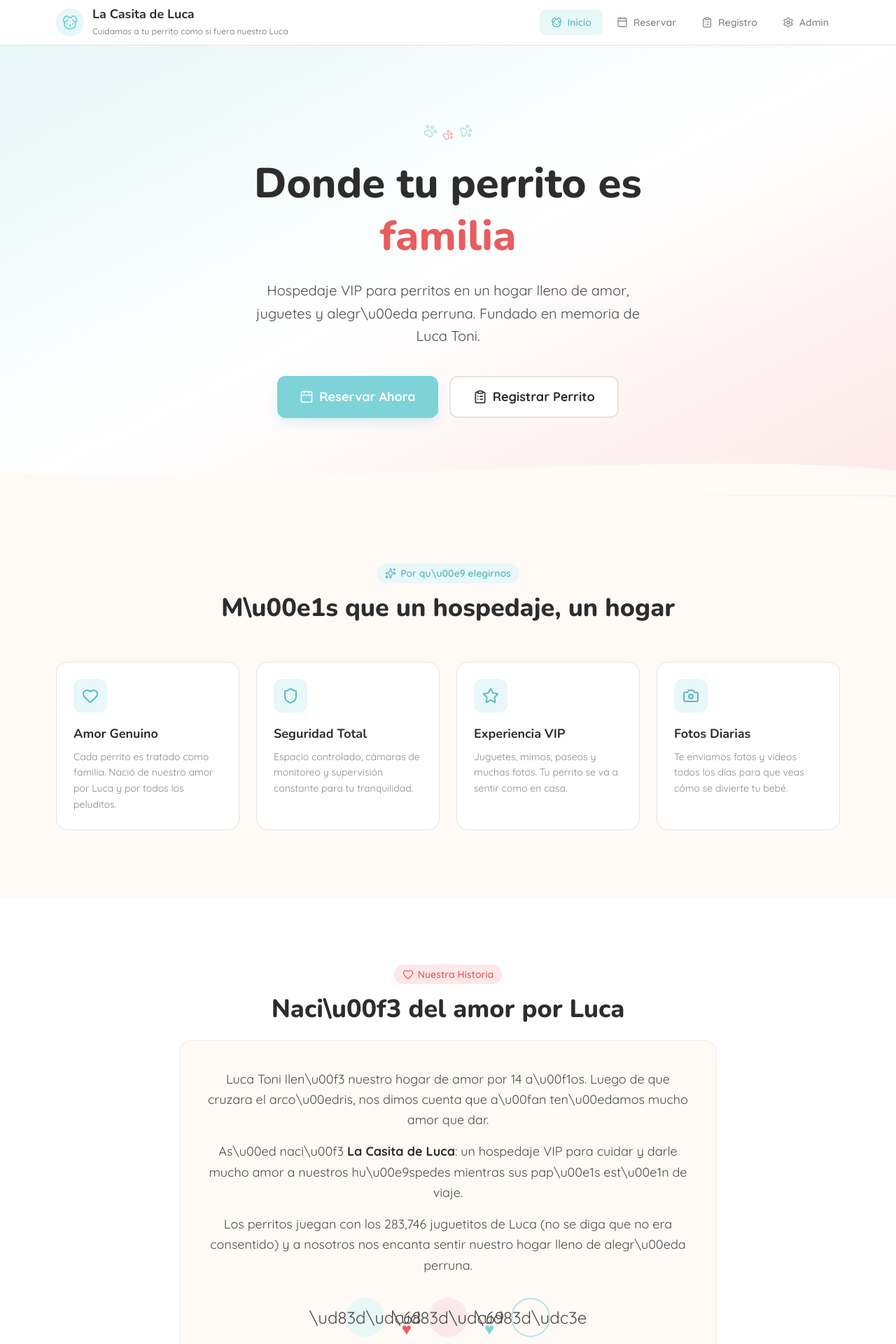
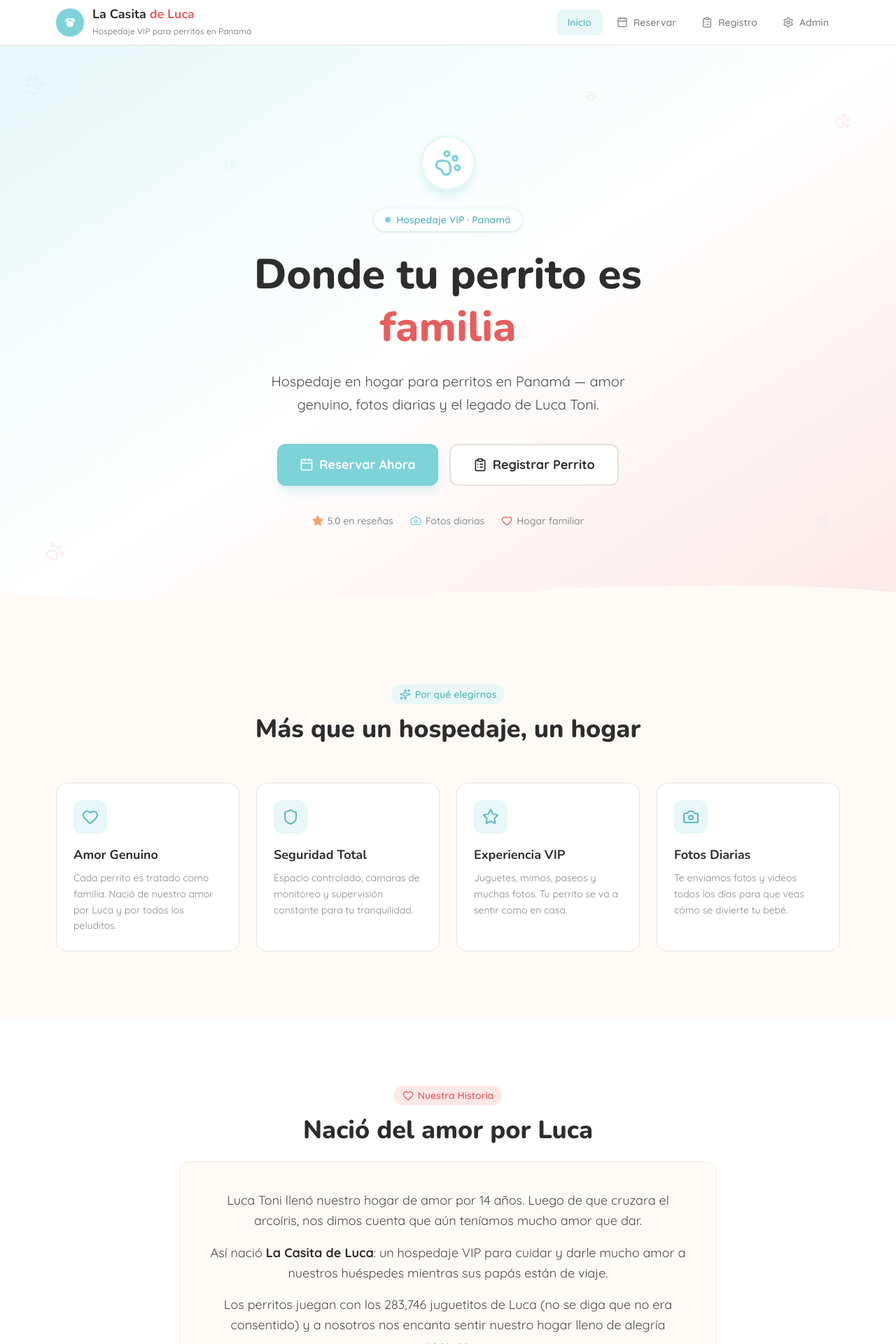
Before and after one commit to jefferygyamerah/casita-de-luca, a React (Vite) app: page / in a window 1280 px wide. Shown: the top 1920 px of the page at 70% size. Built offline with nearby package versions, Linux system fonts and the light colour scheme.

Commit message:
style: brand sync + hero redesign — paw logo, font preconnect, trust signals

```diff
--- a/index.html
+++ b/index.html
@@ -4,6 +4,9 @@
     <meta charset="UTF-8" />
     <link rel="icon" type="image/svg+xml" href="/favicon.svg" />
     <meta name="viewport" content="width=device-width, initial-scale=1.0" />
+    <link rel="preconnect" href="https://fonts.googleapis.com" />
+    <link rel="preconnect" href="https://fonts.gstatic.com" crossorigin />
+    <link href="https://fonts.googleapis.com/css2?family=Nunito:wght@400;500;600;700;800;900&family=Quicksand:wght@400;500;600;700&display=swap" rel="stylesheet" />
     <meta name="description" content="La Casita de Luca — Hospedaje VIP para perritos en Panamá. Cuidamos a tu perrito como si fuera nuestro Luca. Fotos diarias, amor genuino y seguridad total." />
     <meta name="theme-color" content="#7DD3D8" />
     <meta property="og:type" content="website" />
--- a/src/components/Layout.jsx
+++ b/src/components/Layout.jsx
@@ -1,13 +1,25 @@
 import { Outlet, Link, useLocation } from 'react-router-dom'
-import { Dog, Calendar, ClipboardList, Settings, Menu, X } from 'lucide-react'
+import { Calendar, ClipboardList, Settings, Menu, X } from 'lucide-react'
 import { useState, useEffect, useRef } from 'react'
 
 const navLinks = [
-  { to: '/', label: 'Inicio', icon: Dog },
+  { to: '/', label: 'Inicio' },
   { to: '/reservar', label: 'Reservar', icon: Calendar },
   { to: '/registro', label: 'Registro', icon: ClipboardList },
   { to: '/admin', label: 'Admin', icon: Settings },
 ]
+
+function PawLogo({ className = '' }) {
+  return (
+    <svg xmlns="http://www.w3.org/2000/svg" viewBox="0 0 32 32" fill="none" className={className} aria-hidden="true">
+      <ellipse cx="16" cy="19" rx="7" ry="6" fill="currentColor" />
+      <ellipse cx="9" cy="12" rx="3" ry="2.5" fill="currentColor" />
+      <ellipse cx="23" cy="12" rx="3" ry="2.5" fill="currentColor" />
+      <ellipse cx="12.5" cy="9.5" rx="2.8" ry="2.3" fill="currentColor" />
+      <ellipse cx="19.5" cy="9.5" rx="2.8" ry="2.3" fill="currentColor" />
+    </svg>
+  )
+}
 
 export default function Layout() {
   const location = useLocation()
@@ -34,16 +46,16 @@ export default function Layout() {
     <div className="min-h-screen flex flex-col">
       <header className="bg-white border-b border-border sticky top-0 z-50" ref={menuRef}>
         <div className="max-w-6xl mx-auto px-4 h-16 flex items-center justify-between">
-          <Link to="/" className="flex items-center gap-3 no-underline">
-            <div className="w-10 h-10 bg-tealLight rounded-full flex items-center justify-center">
-              <Dog className="w-6 h-6 text-teal" />
+          <Link to="/" className="flex items-center gap-3 no-underline group">
+            <div className="w-10 h-10 bg-teal rounded-full flex items-center justify-center shadow-sm shadow-teal/30 group-hover:bg-tealDark transition-colors">
+              <PawLogo className="w-6 h-6 text-white" />
             </div>
             <div>
               <span className="font-heading font-bold text-lg text-charcoal leading-tight block">
-                La Casita de Luca
+                La Casita <span className="text-coral">de Luca</span>
               </span>
               <span className="text-xs text-mutedText font-medium">
-                Cuidamos a tu perrito como si fuera nuestro Luca
+                Hospedaje VIP para perritos en Panamá
               </span>
             </div>
           </Link>
@@ -61,7 +73,7 @@ export default function Layout() {
                       : 'text-mutedText hover:bg-bgGray hover:text-charcoal'
                   }`}
                 >
-                  <Icon className="w-4 h-4" />
+                  {Icon && <Icon className="w-4 h-4" />}
                   {label}
                 </Link>
               )
@@ -94,7 +106,7 @@ export default function Layout() {
                       : 'text-mutedText hover:bg-bgGray hover:text-charcoal'
                   }`}
                 >
-                  <Icon className="w-5 h-5" />
+                  {Icon && <Icon className="w-5 h-5" />}
                   {label}
                 </Link>
               )
@@ -110,9 +122,9 @@ export default function Layout() {
       <footer className="bg-charcoal text-white/70 py-10">
         <div className="max-w-6xl mx-auto px-4 text-center">
           <div className="flex items-center justify-center gap-2 mb-3">
-            <Dog className="w-5 h-5 text-teal" />
+            <PawLogo className="w-5 h-5 text-teal" />
             <span className="font-heading font-bold text-white text-lg">
-              La Casita de Luca
+              La Casita <span className="text-coral">de Luca</span>
             </span>
           </div>
           <p className="text-sm mb-1">
--- a/src/pages/HomePage.jsx
+++ b/src/pages/HomePage.jsx
@@ -5,12 +5,12 @@ const features = [
   {
     icon: Heart,
     title: 'Amor Genuino',
-    desc: 'Cada perrito es tratado como familia. Naci\u00f3 de nuestro amor por Luca y por todos los peluditos.',
+    desc: 'Cada perrito es tratado como familia. Nació de nuestro amor por Luca y por todos los peluditos.',
   },
   {
     icon: Shield,
     title: 'Seguridad Total',
-    desc: 'Espacio controlado, c\u00e1maras de monitoreo y supervisi\u00f3n constante para tu tranquilidad.',
+    desc: 'Espacio controlado, cámaras de monitoreo y supervisión constante para tu tranquilidad.',
   },
   {
     icon: Star,
@@ -20,13 +20,13 @@ const features = [
   {
     icon: Camera,
     title: 'Fotos Diarias',
-    desc: 'Te enviamos fotos y videos todos los d\u00edas para que veas c\u00f3mo se divierte tu beb\u00e9.',
+    desc: 'Te enviamos fotos y videos todos los días para que veas cómo se divierte tu bebé.',
   },
 ]
 
 const testimonials = [
   {
-    name: 'Mar\u00eda G.',
+    name: 'María G.',
     dog: 'Coco, Pomeranian',
     text: 'Coco siempre regresa feliz y cansado de tanto jugar. Se nota que lo cuidan con mucho amor.',
     rating: 5,
@@ -40,7 +40,7 @@ const testimonials = [
   {
     name: 'Ana P.',
     dog: 'Luna, French Bulldog',
-    text: 'Luna ama ir a La Casita. Desde que la dej\u00e9 la primera vez, supe que hab\u00eda encontrado el lugar perfecto.',
+    text: 'Luna ama ir a La Casita. Desde que la dejé la primera vez, supe que había encontrado el lugar perfecto.',
     rating: 5,
   },
 ]
@@ -50,20 +50,37 @@ export default function HomePage() {
     <div>
       {/* Hero Section */}
       <section className="relative overflow-hidden bg-gradient-to-br from-tealLight via-white to-coralLight">
-        <div className="max-w-6xl mx-auto px-4 py-20 md:py-28">
+        {/* Scattered paw prints background */}
+        <div className="pointer-events-none absolute inset-0 overflow-hidden" aria-hidden="true">
+          <PawPrint className="absolute top-10 left-8 w-8 h-8 text-teal/10 rotate-[-30deg]" />
+          <PawPrint className="absolute top-24 right-16 w-6 h-6 text-coral/10 rotate-[20deg]" />
+          <PawPrint className="absolute top-40 left-1/4 w-5 h-5 text-teal/10 rotate-[15deg]" />
+          <PawPrint className="absolute bottom-20 left-16 w-7 h-7 text-coral/10 rotate-[-10deg]" />
+          <PawPrint className="absolute bottom-32 right-24 w-5 h-5 text-teal/10 rotate-[35deg]" />
+          <PawPrint className="absolute top-16 right-1/3 w-4 h-4 text-coral/10 rotate-[-15deg]" />
+        </div>
+
+        <div className="relative max-w-6xl mx-auto px-4 py-20 md:py-32">
           <div className="max-w-2xl mx-auto text-center">
-            <div className="flex justify-center gap-2 mb-6">
-              <PawPrint className="w-5 h-5 text-tealMuted rotate-[-20deg]" />
-              <PawPrint className="w-4 h-4 text-coralMuted rotate-[10deg] mt-2" />
-              <PawPrint className="w-5 h-5 text-tealMuted rotate-[25deg]" />
+            {/* Logo mark */}
+            <div className="flex justify-center mb-6">
+              <div className="w-20 h-20 bg-white rounded-full flex items-center justify-center shadow-lg shadow-teal/20 border-4 border-tealLight">
+                <PawPrint className="w-10 h-10 text-teal" />
+              </div>
             </div>
+
+            <div className="inline-flex items-center gap-2 bg-white/80 backdrop-blur-sm border border-tealMuted/40 text-tealDark font-semibold text-sm px-4 py-1.5 rounded-full mb-6 shadow-sm">
+              <span className="w-2 h-2 bg-teal rounded-full" style={{ animation: 'pulse 2s infinite' }} />
+              Hospedaje VIP · Panamá
+            </div>
+
             <h1 className="text-4xl md:text-6xl font-extrabold text-charcoal leading-tight mb-6">
               Donde tu perrito es{' '}
               <span className="text-coral">familia</span>
             </h1>
             <p className="text-lg md:text-xl text-bodyText leading-relaxed mb-10 max-w-xl mx-auto">
-              Hospedaje VIP para perritos en un hogar lleno de amor, juguetes y alegr\u00eda perruna.
-              Fundado en memoria de Luca Toni.
+              Hospedaje en hogar para perritos en Panamá — amor genuino, fotos diarias
+              y el legado de Luca Toni.
             </p>
             <div className="flex flex-col sm:flex-row gap-4 justify-center">
               <Link
@@ -81,6 +98,13 @@ export default function HomePage() {
                 Registrar Perrito
               </Link>
             </div>
+
+            {/* Trust signals */}
+            <div className="flex flex-wrap justify-center gap-x-6 gap-y-2 mt-10 text-sm text-mutedText font-medium">
+              <span className="flex items-center gap-1.5"><Star className="w-4 h-4 text-warningAmber fill-warningAmber" /> 5.0 en reseñas</span>
+              <span className="flex items-center gap-1.5"><Camera className="w-4 h-4 text-teal" /> Fotos diarias</span>
+              <span className="flex items-center gap-1.5"><Heart className="w-4 h-4 text-coral" /> Hogar familiar</span>
+            </div>
           </div>
         </div>
         <div className="absolute bottom-0 left-0 right-0">
@@ -96,10 +120,10 @@ export default function HomePage() {
           <div className="text-center mb-14">
             <span className="inline-flex items-center gap-1.5 text-tealDark font-semibold text-sm bg-tealLight px-3 py-1 rounded-full mb-4">
               <Sparkles className="w-4 h-4" />
-              Por qu\u00e9 elegirnos
+              Por qué elegirnos
             </span>
             <h2 className="text-3xl md:text-4xl font-extrabold text-charcoal">
-              M\u00e1s que un hospedaje, un hogar
+              Más que un hospedaje, un hogar
             </h2>
           </div>
           <div className="grid md:grid-cols-2 lg:grid-cols-4 gap-6">
@@ -128,36 +152,36 @@ export default function HomePage() {
               Nuestra Historia
             </span>
             <h2 className="text-3xl md:text-4xl font-extrabold text-charcoal mb-6">
-              Naci\u00f3 del amor por Luca
+              Nació del amor por Luca
             </h2>
             <div className="bg-warmCream rounded-2xl p-8 md:p-10 border border-borderLight">
               <p className="text-bodyText leading-relaxed text-lg mb-4">
-                Luca Toni llen\u00f3 nuestro hogar de amor por 14 a\u00f1os. Luego de que cruzara el arco\u00edris, nos dimos cuenta que a\u00fan ten\u00edamos mucho amor que dar.
+                Luca Toni llenó nuestro hogar de amor por 14 años. Luego de que cruzara el arcoíris, nos dimos cuenta que aún teníamos mucho amor que dar.
               </p>
               <p className="text-bodyText leading-relaxed text-lg mb-4">
-                As\u00ed naci\u00f3 <strong className="text-charcoal">La Casita de Luca</strong>: un hospedaje VIP para cuidar y darle mucho amor a nuestros hu\u00e9spedes mientras sus pap\u00e1s est\u00e1n de viaje.
+                Así nació <strong className="text-charcoal">La Casita de Luca</strong>: un hospedaje VIP para cuidar y darle mucho amor a nuestros huéspedes mientras sus papás están de viaje.
               </p>
               <p className="text-bodyText leading-relaxed text-lg">
-                Los perritos juegan con los 283,746 juguetitos de Luca (no se diga que no era consentido) y a nosotros nos encanta sentir nuestro hogar lleno de alegr\u00eda perruna.
+                Los perritos juegan con los 283,746 juguetitos de Luca (no se diga que no era consentido) y a nosotros nos encanta sentir nuestro hogar lleno de alegría perruna.
               </p>
               <div className="mt-8 flex items-center justify-center gap-6">
                 <div className="text-center">
                   <div className="w-14 h-14 bg-tealLight rounded-full flex items-center justify-center mx-auto mb-2">
-                    <span className="text-2xl">\ud83d\udc68</span>
+                    <span className="text-2xl">👨</span>
                   </div>
                   <span className="font-bold text-charcoal text-sm">Jona</span>
                 </div>
                 <div className="text-coral text-2xl">&hearts;</div>
                 <div className="text-center">
                   <div className="w-14 h-14 bg-coralLight rounded-full flex items-center justify-center mx-auto mb-2">
-                    <span className="text-2xl">\ud83d\udc69</span>
+                    <span className="text-2xl">👩</span>
                   </div>
                   <span className="font-bold text-charcoal text-sm">Cristy</span>
                 </div>
                 <div className="text-teal text-2xl">&hearts;</div>
                 <div className="text-center">
                   <div className="w-14 h-14 bg-warmCream rounded-full flex items-center justify-center mx-auto mb-2 border-2 border-tealMuted">
-                    <span className="text-2xl">\ud83d\udc3e</span>
+                    <span className="text-2xl">🐾</span>
                   </div>
                   <span className="font-bold text-charcoal text-sm">Luca</span>
                 </div>
@@ -173,7 +197,7 @@ export default function HomePage() {
           <div className="text-center mb-14">
             <span className="inline-flex items-center gap-1.5 text-tealDark font-semibold text-sm bg-tealLight px-3 py-1 rounded-full mb-4">
               <Camera className="w-4 h-4" />
-              Galer\u00eda
+              Galería
             </span>
             <h2 className="text-3xl md:text-4xl font-extrabold text-charcoal">
               Momentos en La Casita
@@ -181,12 +205,12 @@ export default function HomePage() {
           </div>
           <div className="grid grid-cols-2 md:grid-cols-3 gap-4">
             {[
-              { emoji: '\ud83d\udc36', label: 'Jugando en el jard\u00edn', bg: 'from-tealLight to-coralLight' },
-              { emoji: '\ud83d\udc3e', label: 'Hora de mimos', bg: 'from-coralLight to-softPeach' },
-              { emoji: '\ud83e\udd38', label: 'Sesi\u00f3n de juegos', bg: 'from-tealLight to-tealMuted/30' },
-              { emoji: '\ud83d\udecc', label: 'Hora de la siesta', bg: 'from-softPeach to-warmCream' },
-              { emoji: '\ud83c\udf3b', label: 'Paseo en el patio', bg: 'from-coralLight to-tealLight' },
-              { emoji: '\ud83d\udc95', label: 'Con mucho amor', bg: 'from-tealMuted/30 to-coralLight' },
+              { emoji: '🐶', label: 'Jugando en el jardín', bg: 'from-tealLight to-coralLight' },
+              { emoji: '🐾', label: 'Hora de mimos', bg: 'from-coralLight to-softPeach' },
+              { emoji: '🤸', label: 'Sesión de juegos', bg: 'from-tealLight to-tealMuted/30' },
+              { emoji: '🛌', label: 'Hora de la siesta', bg: 'from-softPeach to-warmCream' },
+              { emoji: '🌻', label: 'Paseo en el patio', bg: 'from-coralLight to-tealLight' },
+              { emoji: '💕', label: 'Con mucho amor', bg: 'from-tealMuted/30 to-coralLight' },
             ].map((item, i) => (
               <div
                 key={i}
@@ -200,7 +224,7 @@ export default function HomePage() {
             ))}
           </div>
           <p className="text-center text-mutedText text-sm mt-6">
-            \ud83d\udcf8 Fotos reales disponibles pronto — \u00a1s\u00edguenos en Instagram!
+            📸 Fotos reales disponibles pronto — ¡síguenos en Instagram!
           </p>
         </div>
       </section>
@@ -225,10 +249,10 @@ export default function HomePage() {
                     <Star key={j} className="w-4 h-4 fill-warningAmber text-warningAmber" />
                   ))}
                 </div>
-                <p className="text-bodyText leading-relaxed mb-4">\"{t.text}\"</p>
+                <p className="text-bodyText leading-relaxed mb-4">"{t.text}"</p>
                 <div>
                   <span className="font-bold text-charcoal text-sm">{t.name}</span>
-                  <span className="text-mutedText text-sm ml-2">\u2014 {t.dog}</span>
+                  <span className="text-mutedText text-sm ml-2">— {t.dog}</span>
                 </div>
               </div>
             ))}
@@ -242,7 +266,7 @@ export default function HomePage() {
           <div className="bg-gradient-to-br from-teal to-tealDark rounded-3xl p-10 md:p-14 text-white">
             <PawPrint className="w-10 h-10 text-white/30 mx-auto mb-4" />
             <h2 className="text-3xl md:text-4xl font-extrabold mb-4">
-              \u00bfListo para reservar?
+              ¿Listo para reservar?
             </h2>
             <p className="text-white/80 text-lg mb-8 max-w-md mx-auto">
               Dale a tu perrito unas vacaciones VIP llenas de amor, juegos y mimos.
```
